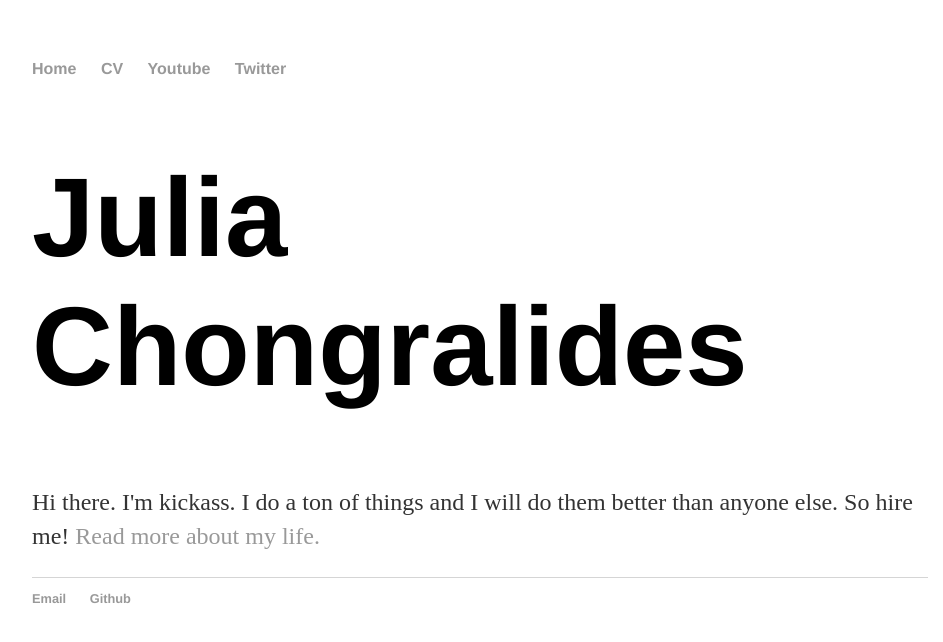
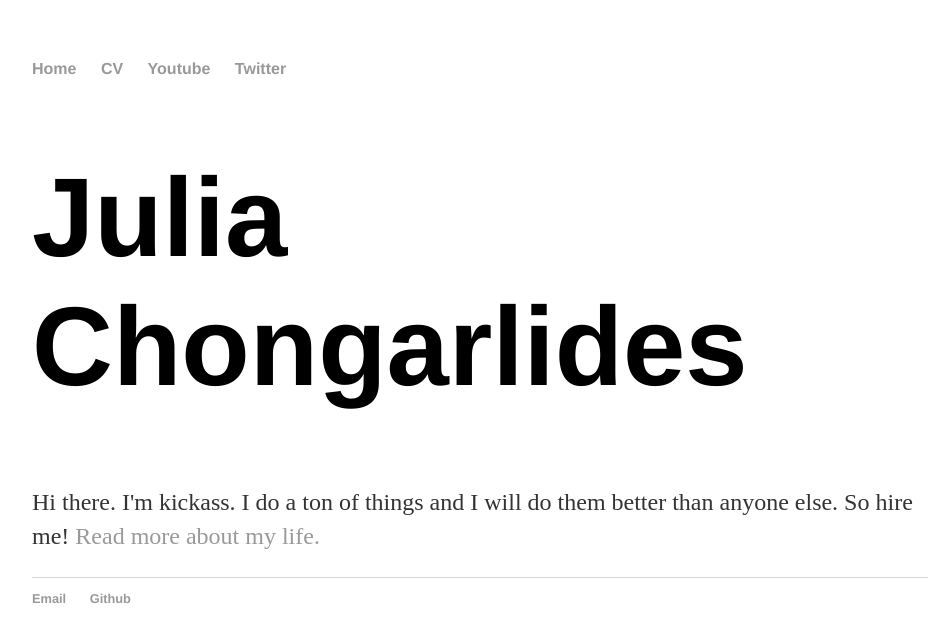
Before and after one commit to JMChongarlides/JMChongarlides.github.io, a Jekyll site: the page built from index.html, in a window 1280 px wide. Shown: the top 642 px of the page, without its empty margins (160-1103 px from the left). Built offline with Jekyll 4.4.1, drawn with Linux system fonts in a browser that asks for light colours.

Commit message:
Update index.html

```diff
--- a/index.html
+++ b/index.html
@@ -3,6 +3,6 @@ layout: default
 title: Julia Chongarlides
 ---
 <div class="blurb">
-	<h1>Julia Chongralides</h1>
+	<h1>Julia Chongarlides</h1>
 	<p>Hi there. I'm kickass. I do a ton of things and I will do them better than anyone else. So hire me! <a href="/about">Read more about my life.</a></p>
 </div><!-- /.blurb -->
```
